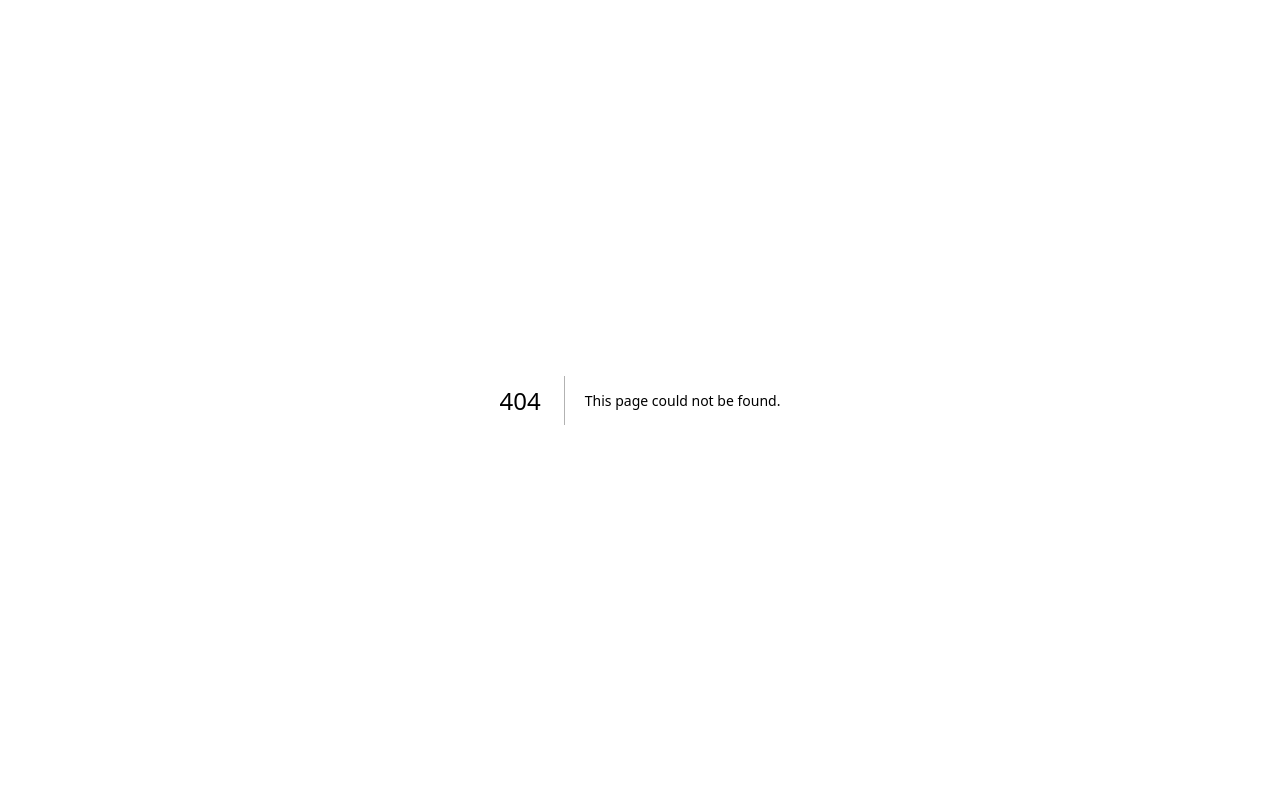
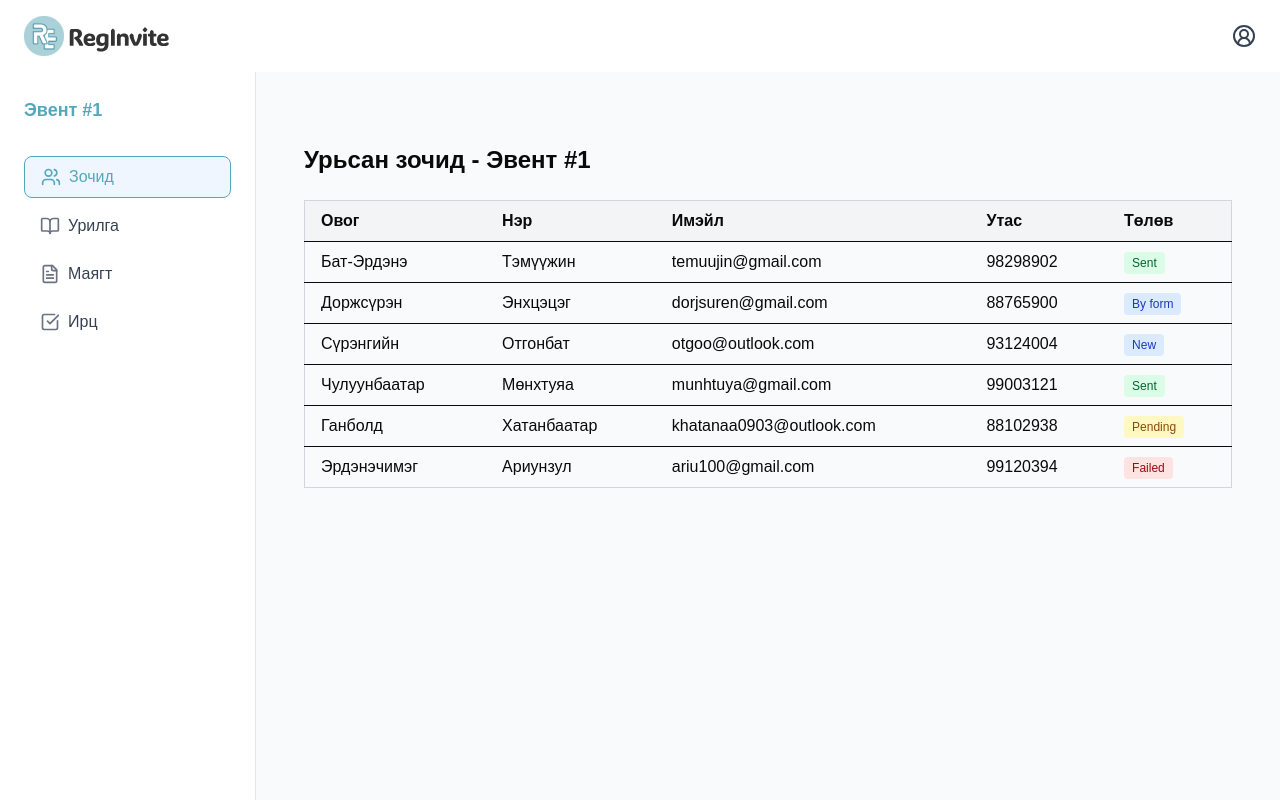
Before and after one commit to tsolmonsq/reginvite, a Next.js app: page /events/1/guests in a window 1280 px wide. Before the commit this address had no page. Shown: the top 800 px of the page. Built offline with nearby package versions, Linux system fonts and the light colour scheme; no server answers.

Commit message:
[feature] added event settings page

```diff
--- /dev/null
+++ b/app/(protected)/events/[id]/attendance/page.tsx
@@ -0,0 +1,10 @@
+'use client';
+
+export default function AttendancePage() {
+
+  return (
+    <section className="max-w-6xl mx-auto px-4 py-10">
+
+    </section>
+  );
+}
--- /dev/null
+++ b/app/(protected)/events/[id]/forms/page.tsx
@@ -0,0 +1,10 @@
+'use client';
+
+export default function FormPage() {
+
+  return (
+    <section className="max-w-6xl mx-auto px-4 py-10">
+
+    </section>
+  );
+}
--- /dev/null
+++ b/app/(protected)/events/[id]/guests/page.tsx
@@ -0,0 +1,120 @@
+'use client';
+
+import { useParams } from 'next/navigation';
+import { useEffect, useState } from 'react';
+
+type Guest = {
+  id: number;
+  last_name: string;
+  first_name: string;
+  email: string;
+  phone: string;
+  status: 'Sent' | 'Pending' | 'Failed' | 'By form' | 'New';
+};
+
+const dummyGuests: Guest[] = [
+  {
+    id: 1,
+    last_name: 'Бат-Эрдэнэ',
+    first_name: 'Тэмүүжин',
+    email: 'temuujin@gmail.com',
+    phone: '98298902',
+    status: 'Sent',
+  },
+  {
+    id: 2,
+    last_name: 'Доржсүрэн',
+    first_name: 'Энхцэцэг',
+    email: 'dorjsuren@gmail.com',
+    phone: '88765900',
+    status: 'By form',
+  },
+  {
+    id: 3,
+    last_name: 'Сүрэнгийн',
+    first_name: 'Отгонбат',
+    email: 'otgoo@outlook.com',
+    phone: '93124004',
+    status: 'New',
+  },
+  {
+    id: 4,
+    last_name: 'Чулуунбаатар',
+    first_name: 'Мөнхтуяа',
+    email: 'munhtuya@gmail.com',
+    phone: '99003121',
+    status: 'Sent',
+  },
+  {
+    id: 5,
+    last_name: 'Ганболд',
+    first_name: 'Хатанбаатар',
+    email: 'khatanaa0903@outlook.com',
+    phone: '88102938',
+    status: 'Pending',
+  },
+  {
+    id: 6,
+    last_name: 'Эрдэнэчимэг',
+    first_name: 'Ариунзул',
+    email: 'ariu100@gmail.com',
+    phone: '99120394',
+    status: 'Failed',
+  },
+];
+
+export default function EventGuestsPage() {
+  const { id } = useParams();
+  const [guests, setGuests] = useState<Guest[]>([]);
+
+  useEffect(() => {
+    const timeout = setTimeout(() => {
+      setGuests(dummyGuests);
+    }, 500);
+
+    return () => clearTimeout(timeout);
+  }, [id]);
+
+  return (
+    <section className="max-w-6xl mx-auto px-4 py-10">
+      <h1 className="text-2xl font-bold mb-6">Урьсан зочид - Эвент #{id}</h1>
+
+      <table className="w-full table-auto border border-gray-300">
+        <thead className="bg-gray-100">
+          <tr>
+            <th className="px-4 py-2 text-left">Овог</th>
+            <th className="px-4 py-2 text-left">Нэр</th>
+            <th className="px-4 py-2 text-left">Имэйл</th>
+            <th className="px-4 py-2 text-left">Утас</th>
+            <th className="px-4 py-2 text-left">Төлөв</th>
+          </tr>
+        </thead>
+        <tbody>
+          {guests.map((guest) => (
+            <tr key={guest.id} className="border-t hover:bg-gray-50">
+              <td className="px-4 py-2">{guest.last_name}</td>
+              <td className="px-4 py-2">{guest.first_name}</td>
+              <td className="px-4 py-2">{guest.email}</td>
+              <td className="px-4 py-2">{guest.phone}</td>
+              <td className="px-4 py-2">
+                <span
+                  className={`px-2 py-1 text-xs rounded ${
+                    guest.status === 'Sent'
+                      ? 'bg-green-100 text-green-800'
+                      : guest.status === 'Pending'
+                      ? 'bg-yellow-100 text-yellow-800'
+                      : guest.status === 'Failed'
+                      ? 'bg-red-100 text-red-800'
+                      : 'bg-blue-100 text-blue-800'
+                  }`}
+                >
+                  {guest.status}
+                </span>
+              </td>
+            </tr>
+          ))}
+        </tbody>
+      </table>
+    </section>
+  );
+}
--- /dev/null
+++ b/app/(protected)/events/[id]/invitation/page.tsx
@@ -0,0 +1,10 @@
+'use client';
+
+export default function InvitationPage() {
+
+  return (
+    <section className="max-w-6xl mx-auto px-4 py-10">
+
+    </section>
+  );
+}
--- /dev/null
+++ b/app/(protected)/events/[id]/layout.tsx
@@ -0,0 +1,6 @@
+import EventSidebarLayout from '@/components/EventSidebarLayout';
+import { ReactNode } from 'react';
+
+export default function EventLayout({ children }: { children: ReactNode }) {
+  return <EventSidebarLayout>{children}</EventSidebarLayout>;
+}
--- a/app/(protected)/events/page.tsx
+++ b/app/(protected)/events/page.tsx
@@ -5,6 +5,7 @@ import Image from 'next/image';
 import { Search } from 'lucide-react';
 import Button from '@/components/Button';
 import { Dialog, DialogPanel, DialogTitle } from '@headlessui/react';
+import { useRouter } from 'next/navigation';
 
 type Event = {
   id: number;
@@ -29,6 +30,8 @@ export default function EventsPage() {
     end_time: '',
     image: null as File | null,
   });
+
+  const router = useRouter();
 
   const handleInputChange = (e: React.ChangeEvent<HTMLInputElement | HTMLTextAreaElement>) => {
     setForm({ ...form, [e.target.name]: e.target.value });
@@ -145,14 +148,11 @@ export default function EventsPage() {
           {events.map((event) => (
             <div
               key={event.id}
-            className="bg-white rounded-xl border border-gray-200 overflow-hidden shadow-sm hover:shadow-md transition duration-200"
+              onClick={() => router.push(`/events/${event.id}/guests`)}
+              className="cursor-pointer bg-white rounded-xl border border-gray-200 overflow-hidden shadow-sm hover:shadow-md transition duration-200"
             >
               <Image
-              src={
-                event.imagePath
-                  ? `http://localhost:3001/${event.imagePath}`
-                  : '/no_event_image.jpg'
-              }
+                src={event.imagePath ? `http://localhost:3001/${event.imagePath}` : '/no_event_image.jpg'}
                 alt={event.title}
                 width={400}
                 height={250}
--- /dev/null
+++ b/components/EventSidebarLayout.tsx
@@ -0,0 +1,86 @@
+'use client';
+
+import Link from 'next/link';
+import { useParams, usePathname } from 'next/navigation';
+import { ReactNode, useEffect, useState } from 'react';
+import {
+  Users,
+  BookOpen,
+  FileText,
+  CheckSquare,
+} from 'lucide-react';
+
+const tabs = [
+  { slug: 'guests', label: 'Зочид', icon: Users },
+  { slug: 'invitation', label: 'Урилга', icon: BookOpen },
+  { slug: 'forms', label: 'Маягт', icon: FileText },
+  { slug: 'attendance', label: 'Ирц', icon: CheckSquare },
+];
+
+export default function EventSidebarLayout({ children }: { children: ReactNode }) {
+  const pathname = usePathname();
+  const { id } = useParams();
+  const [eventTitle, setEventTitle] = useState<string | null>(null);
+
+  // Эвентийн нэрийг fetch хийх
+  useEffect(() => {
+    const fetchEvent = async () => {
+      try {
+        const res = await fetch(`http://localhost:3001/events/${id}`, {
+          credentials: 'include',
+        });
+        if (!res.ok) throw new Error('Failed to fetch event title');
+        const data = await res.json();
+        setEventTitle(data.title);
+      } catch (error) {
+        console.error('Event fetch error:', error);
+        setEventTitle(null);
+      }
+    };
+
+    if (id) fetchEvent();
+  }, [id]);
+
+  return (
+    <div className="flex min-h-screen bg-gray-50">
+      {/* Sidebar */}
+      <aside className="w-64 bg-white border-r border-gray-200 p-6">
+        <h2 className="text-lg font-semibold mb-8 text-primary">
+          {eventTitle ? eventTitle : `Эвент #${id}`}
+        </h2>
+
+        <nav className="space-y-2">
+          {tabs.map((tab) => {
+            const href = `/events/${id}/${tab.slug}`;
+            const isActive =
+              pathname.includes(`/${tab.slug}`) || (pathname === `/protected/events/${id}` && tab.slug === 'guests');
+
+            const Icon = tab.icon;
+
+            return (
+              <Link
+                key={tab.slug}
+                href={href}
+                className={`flex items-center gap-2 px-4 py-2 rounded-lg transition font-medium ${
+                  isActive
+                    ? 'border border-primary text-primary bg-blue-50'
+                    : 'text-gray-700 hover:bg-gray-100'
+                }`}
+              >
+                <Icon
+                  className={`w-5 h-5 ${
+                    isActive ? 'text-primary' : 'text-gray-500'
+                  }`}
+                />
+                <span>{tab.label}</span>
+              </Link>
+            );
+          })}
+        </nav>
+      </aside>
+
+      {/* Main content */}
+      <main className="flex-1 p-8">{children}</main>
+    </div>
+  );
+}
--- a/middleware.ts
+++ b/middleware.ts
@@ -19,5 +19,5 @@ export function middleware(request: NextRequest) {
 }
 
 export const config = {
-  matcher: ['/', '/events/:path*'],
+  matcher: ['/', '/events/:path*', '/protected/:path*'],
 };
```
Lines whose indentation alone changed are shown as unchanged.
